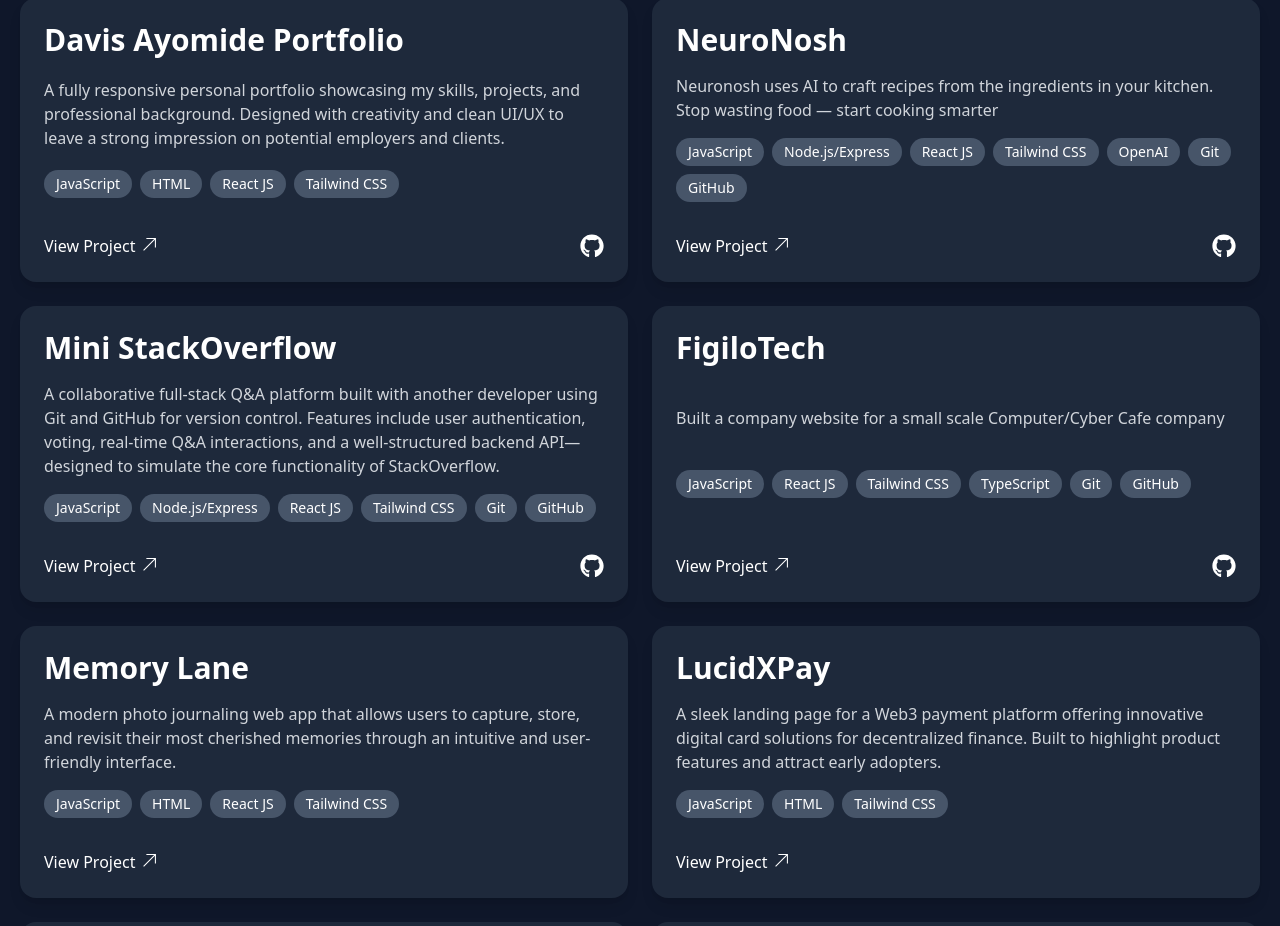
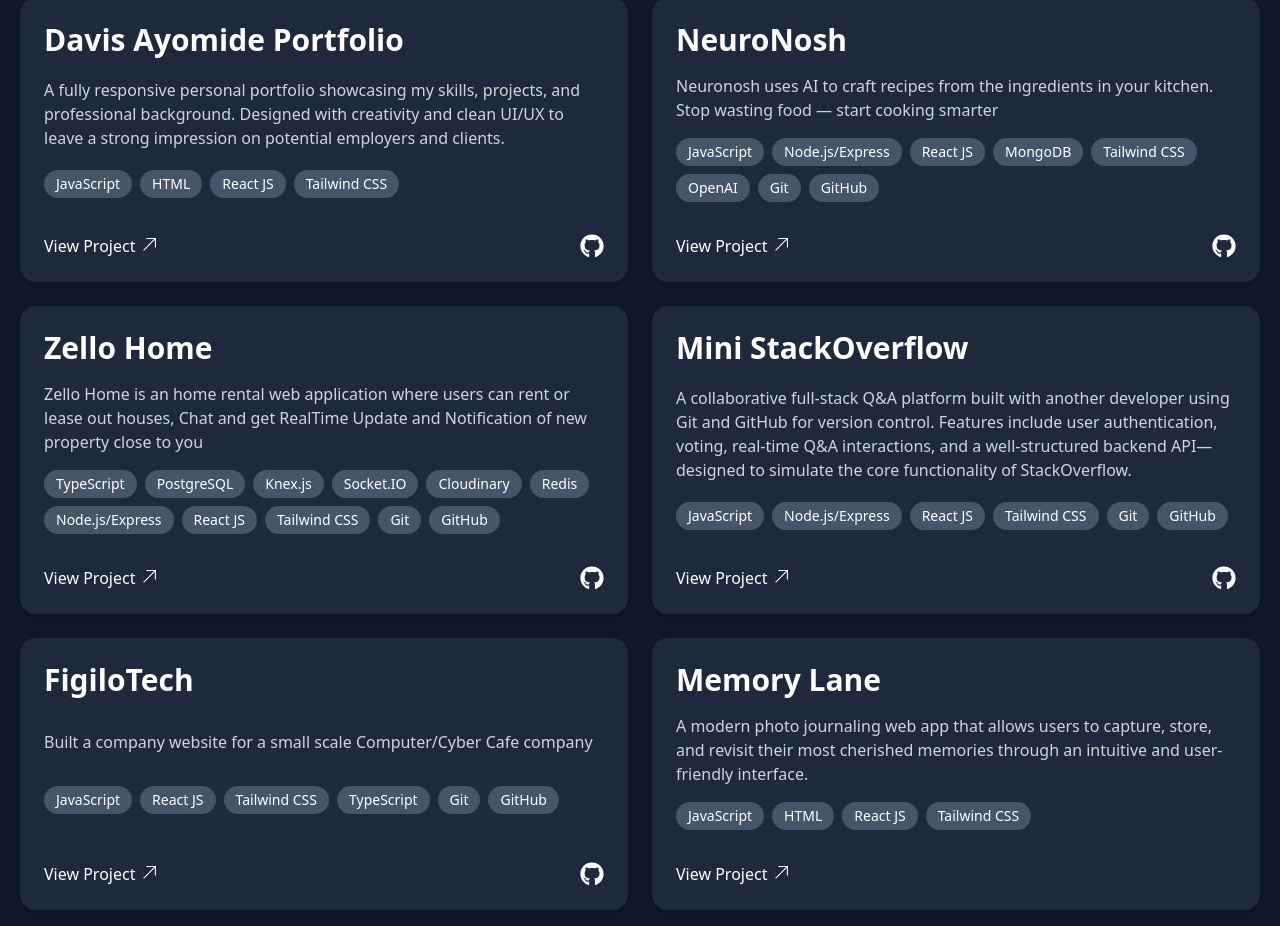
Before and after one commit to lucid-techwrld/mainPortfolio, a React (Vite) app: page / in a window 1280 px wide. Shown: the part 2460-3386 px from the top of the page. Built offline with nearby package versions, Linux system fonts and the light colour scheme.

Commit message:
Update ProjectInfo.js

```diff
--- a/src/components/ProjectInfo.js
+++ b/src/components/ProjectInfo.js
@@ -17,8 +17,29 @@ const projectInfo = [
       "JavaScript",
       "Node.js/Express",
       "React JS",
+      "MongoDB",
       "Tailwind CSS",
       "OpenAI",
+      "Git",
+      "GitHub",
+    ],
+  },
+  {
+    name: "Zello Home",
+    description:
+      "Zello Home is an home rental web application where users can rent or lease out houses, Chat and get RealTime Update and Notification of new property close to you",
+    link: "Developmen",
+    github: "https://github.com/lucid-techwrld/zello",
+    languages: [
+      "TypeScript",
+      "PostgreSQL",
+      "Knex.js",
+      "Socket.IO",
+      "Cloudinary",
+      "Redis",
+      "Node.js/Express",
+      "React JS",
+      "Tailwind CSS",
       "Git",
       "GitHub",
     ],
```
